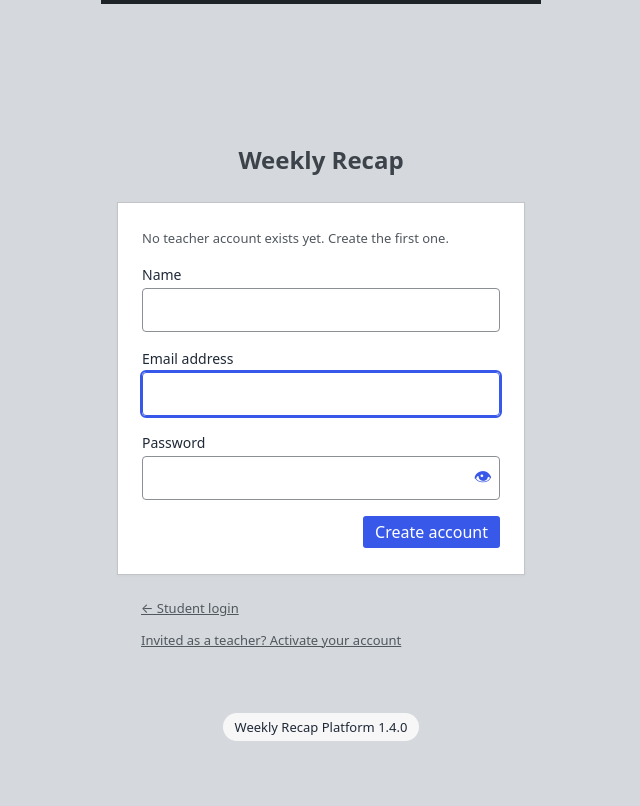
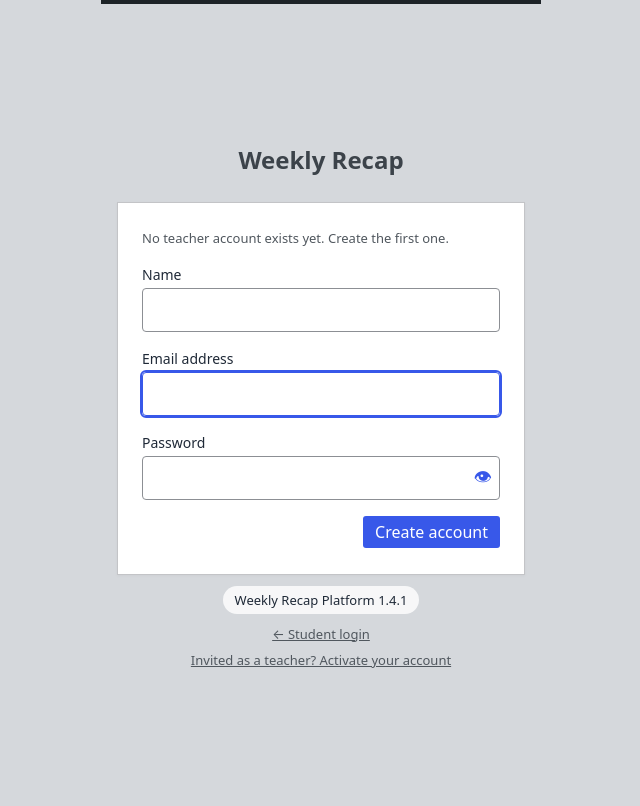
Before and after one commit to iamphasm/weekly-recap-platform, a PHP site: page /admin/login.php in a window 1280 px wide. Shown: the whole page, without its empty margins (319-959 px from the left). After the commit the page ends 668 px from the top, so only its background shows below. Run offline with PHP 8.4, Linux system fonts and the light colour scheme; data that the repository does not hold is empty; some libraries are stand-ins or nearby versions.

Commit message:
Separate login-page logo, centered footer and links under the login box

```diff
--- a/assets/style.css
+++ b/assets/style.css
@@ -37,7 +37,7 @@ th{background:#f9fafb;font-size:13px}
 
 /* WordPress-style login */
 body.login{border-top:4px solid var(--header,#1d2327);min-height:100vh}
-.login{width:440px;max-width:calc(100% - 32px);margin:0 auto;padding:8% 0 40px}
+.login{width:440px;max-width:calc(100% - 32px);margin:0 auto;padding:8% 0 0}
 .login-logo{margin:0 0 24px;text-align:center;font-size:24px;font-weight:600}
 .login-logo a{color:#3c434a;text-decoration:none;display:inline-block}
 .login-logo .logo{height:var(--logo-login-h,84px);max-width:100%;margin:0 auto}
@@ -51,13 +51,13 @@ body.login{border-top:4px solid var(--header,#1d2327);min-height:100vh}
 .pw-wrap button{position:absolute;right:0;top:4px;float:none;background:none;color:var(--primary);min-height:32px;padding:0 8px;font-size:18px}
 .login-msg{border-left:4px solid #d63638;background:#fff;padding:12px;margin:0 0 16px;box-shadow:0 1px 1px rgba(0,0,0,.04);font-size:13px}
 .login-msg.ok{border-left-color:#00a32a}
-.login-links{padding:0 24px;margin:24px 0 0;font-size:13px}
+.login-links{text-align:center;padding:0 16px;margin:8px 0 0;font-size:13px;line-height:2}
 .login-links a{color:#50575e}.login-links a:hover{color:var(--primary)}
-.login-links a{display:inline-block;margin-bottom:12px}
+.login-links a{display:inline-block}
 .login-help{font-size:13px;color:#50575e;margin:0 0 16px}
 .swatch{display:flex;gap:12px;align-items:center}.swatch input[type=color]{width:56px;height:38px;padding:2px;margin:0}
 button.linkbtn{background:none;color:inherit;padding:0;margin-left:16px;font-size:14px;font-weight:400;text-decoration:underline;border-radius:0}
-.login-links button.linkbtn{margin:0 0 12px;color:#50575e;font-size:13px}
+.login-links button.linkbtn{margin:0;color:#50575e;font-size:13px}
 
 /* Countdown for timed tests: beside the box on wide screens, a bar across the top on narrow ones */
 .timer{position:fixed;top:90px;right:16px;width:130px;padding:12px;text-align:center;background:#fff;border:1px solid #e5e7eb;border-radius:8px;box-shadow:0 1px 4px rgba(0,0,0,.1);z-index:10}
@@ -75,6 +75,8 @@ button.linkbtn{background:none;color:inherit;padding:0;margin-left:16px;font-siz
 @media(max-width:600px){.match{grid-template-columns:1fr}}
 
 /* Footer under the box */
-.sitefoot{text-align:center;font-size:13px;margin:16px auto 28px}
+.sitefoot{text-align:center;font-size:13px;margin:16px auto 10px}
+.sitefoot:last-child{margin-bottom:28px}
+.login-links:last-child{margin-bottom:32px}
 .sitefoot a{color:#1f2937;background:rgba(255,255,255,.8);padding:5px 12px;border-radius:14px;text-decoration:none}
 .sitefoot a:hover{background:#fff;text-decoration:underline}
--- a/src/bootstrap.php
+++ b/src/bootstrap.php
@@ -5,7 +5,7 @@
 declare(strict_types=1);
 
 define('APP_ROOT', dirname(__DIR__));
-const APP_VERSION = '1.4.0';
+const APP_VERSION = '1.4.1';
 const APP_REPO_URL = 'https://github.com/iamphasm/weekly-recap-platform';
 
 // Never show PHP errors to visitors; they go to the server error log.
--- a/src/helpers.php
+++ b/src/helpers.php
@@ -231,9 +231,10 @@ function html_head(string $title, string $bodyClass = ''): void
         . '</head><body class="' . e($bodyClass) . '">';
 }
 
-function brand_html(int $logoHeight = 0): string
+/** Logo (or the site name) for the header ('logo') or the login pages ('login_logo', which falls back to the header logo). */
+function brand_html(string $which = 'logo'): string
 {
-    $logo = logo_url();
+    $logo = ($which === 'login_logo' ? upload_url('login_logo') : null) ?: logo_url();
     if ($logo) {
         return '<img class="logo" src="' . e($logo) . '" alt="' . e(site_name()) . '">';
     }
@@ -281,7 +282,7 @@ function page_footer(): void
 function login_header(string $title): void
 {
     html_head($title, 'login');
-    echo '<div class="login"><h1 class="login-logo"><a href="' . e(url('')) . '">' . brand_html() . '</a></h1>';
+    echo '<div class="login"><h1 class="login-logo"><a href="' . e(url('')) . '">' . brand_html('login_logo') . '</a></h1>';
     if ($f = flash()) {
         echo '<div class="login-msg ' . e($f[0]) . '">' . e($f[1]) . '</div>';
     }
@@ -289,7 +290,8 @@ function login_header(string $title): void
 
 function login_footer(string $linksHtml = ''): void
 {
-    echo ($linksHtml ? '<p class="login-links">' . $linksHtml . '</p>' : '') . '</div>' . footer_html() . '</body></html>';
+    // Under the box, all centered: version footer first, then the links.
+    echo '</div>' . footer_html() . ($linksHtml ? '<p class="login-links">' . $linksHtml . '</p>' : '') . '</body></html>';
 }
 
 // ---- auth ----
```
Also changed, not shown: admin/settings.php (+11 -5 lines), README.md.
